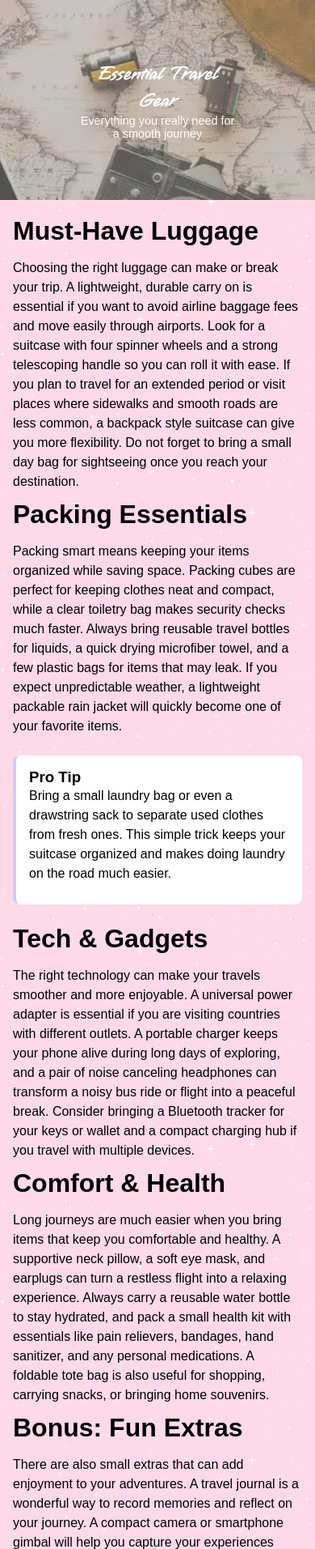
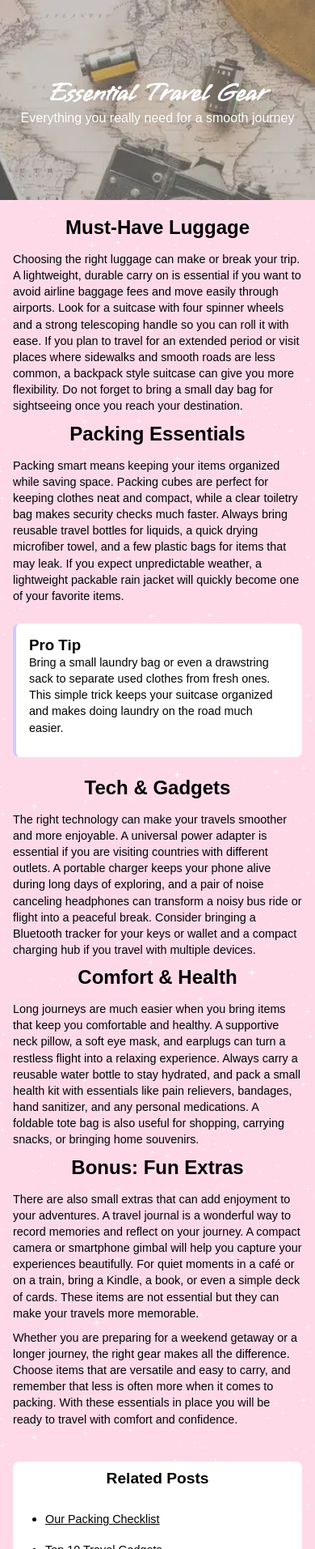
Before and after one commit to JonnyDdesign/tiff-taff, a plain HTML site: page travelgear.html in a window 390 px wide. Shown: the part 87-2000 px from the top of the page at 81% size. Drawn offline with Linux system fonts and the light colour scheme.

Commit message:
more styling changes

```diff
--- a/css/travelgear.css
+++ b/css/travelgear.css
@@ -15,6 +15,7 @@
     top: 50%;
     left: 50%;
     transform: translate(-50%, -50%);
+    width: 90%;
 }
 
 .hero-text h1 {
@@ -160,20 +161,48 @@ aside {
     }
 
     .hero-text h1 {
-        font-size: 1.8rem;
+        font-size: 2.5rem;
+    }
+
+    .hero-text p {
+        font-size: 1.2rem;
+    }
+}
+
+@media (max-width: 435px) {
+    .hero-text h1 {
+        font-size: 2rem;
     }
 
     .hero-text p {
         font-size: 1rem;
     }
-}
 
-@media (max-width: 600px) {
-    .hero-text h1 {
+    article h2 {
         font-size: 1.5rem;
+        text-align: center;
     }
 
-    .hero-text p {
+    article p {
+        line-height: 1.4;
         font-size: 0.9rem;
     }
+
+    .sidebar {
+        padding: 0;
+    }
+
+    .sidebar h3 {
+        font-size: 1.2rem;
+        text-align: center;
+        padding: 10px;
+    }
+
+    .sidebar li a {
+        font-size: 0.9rem;
+    }
+
+    .cta-box {
+        border-radius: 0 0 8px 8px;
+    }
 }
```
